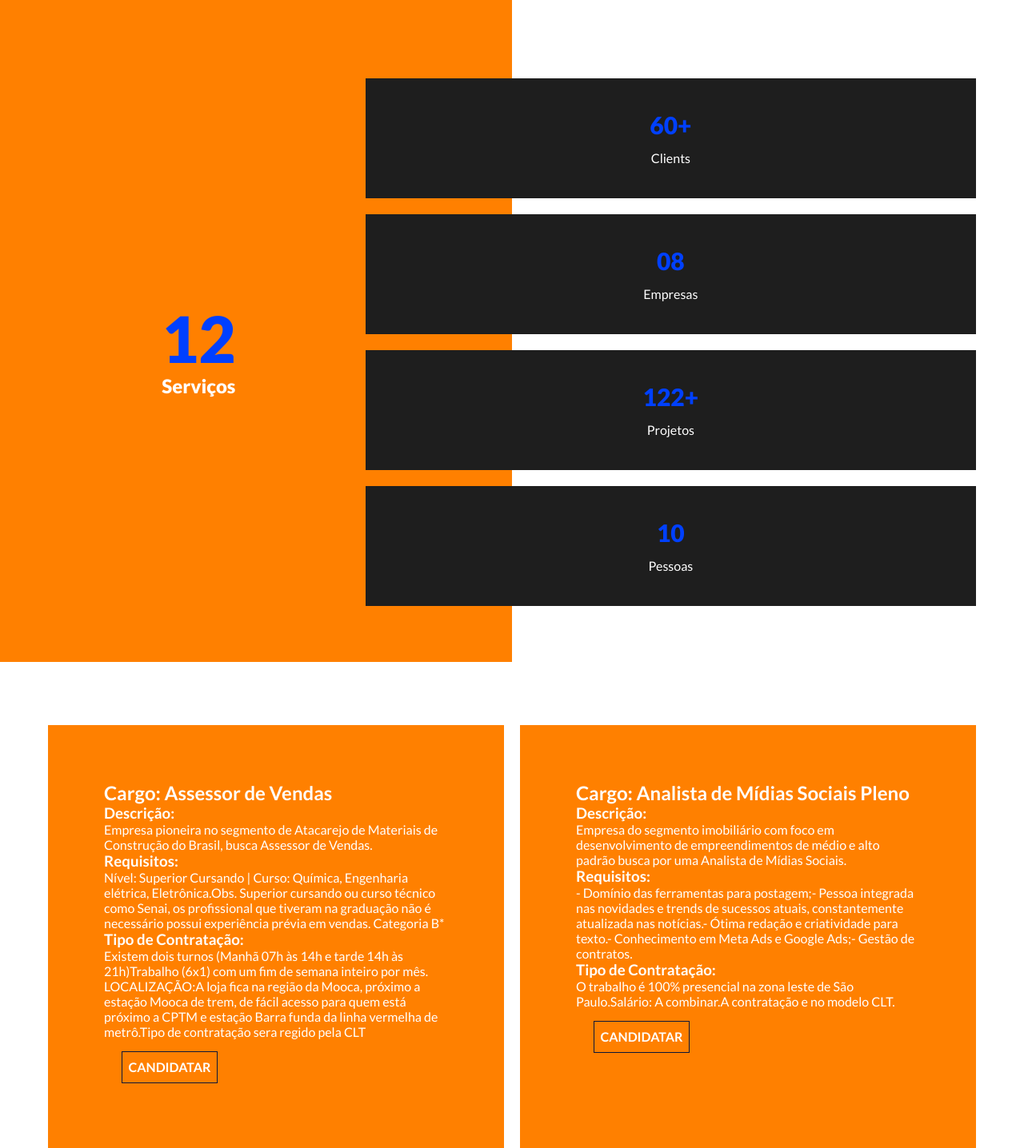
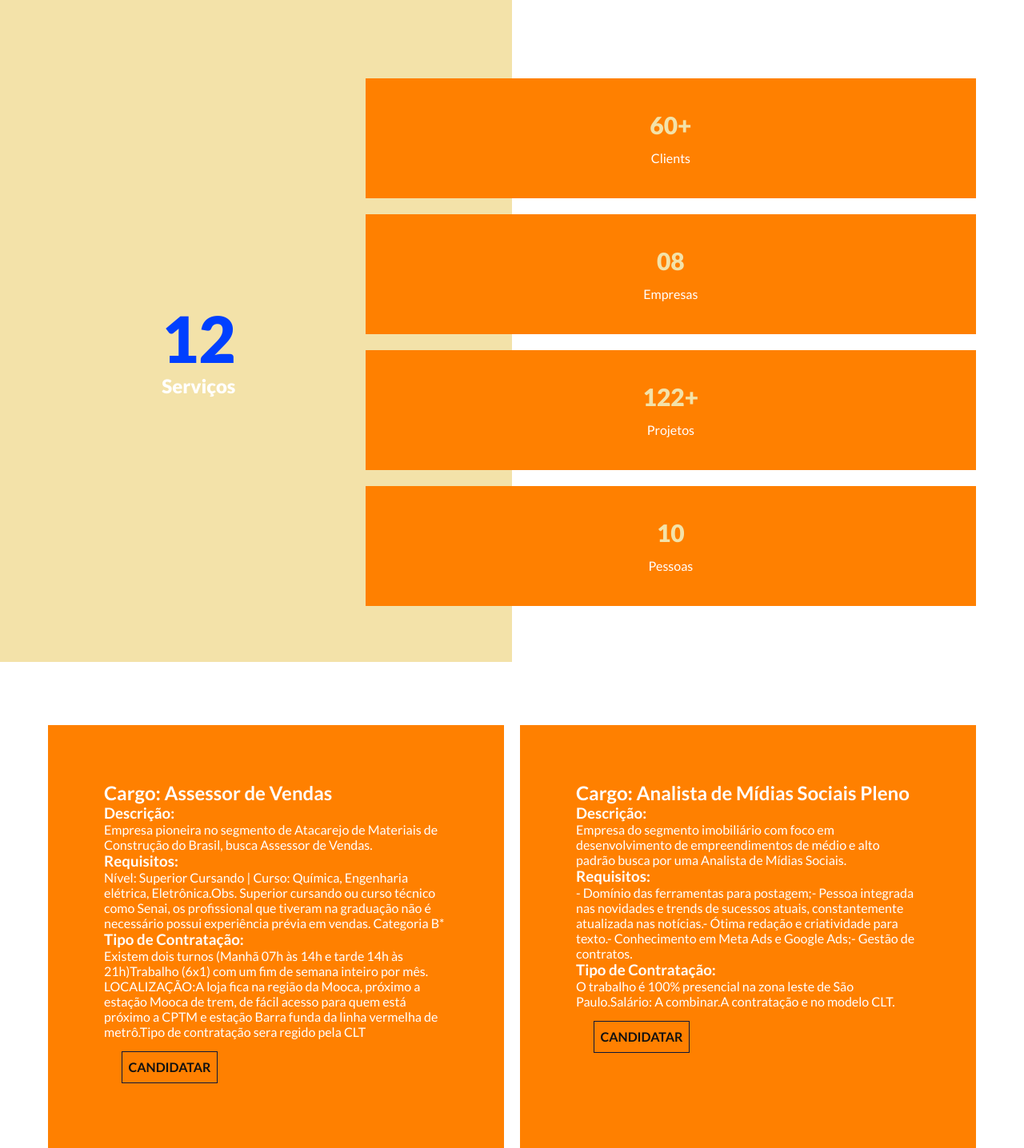
Before and after one commit to SamukaSRB/LMS-Consultoria, a React (Create React App) app: page / in a window 1280 px wide. Shown: the part 1694-3130 px from the top of the page at 80% size. Built offline with nearby package versions, Linux system fonts and the light colour scheme.

Commit message:
Ajuste de logo

```diff
--- a/src/index.css
+++ b/src/index.css
@@ -14,7 +14,7 @@
   --orange:#FF8000;
   --orange-text: #FF8000;
   --dark-light: #181818;
-  --dark: #111;
+  --dark: #F3E2A9;
   --light: #ffffff;
   --green: #298A08;
 }
@@ -159,7 +159,7 @@ header .mobile-links {
   height: 100%;
   top: 0;
   bottom: 0;
-  background: var(--orange);
+  background: var(--dark);
   width: 50%;
   z-index: -1;
 }
@@ -257,14 +257,14 @@ header .mobile-links {
   flex-direction: column;
   justify-content: center;
   align-items: center;
-  background: #1e1e1e;
+  background: var(--orange);
   margin-bottom: 20px;
   height: 150px;
 }
 .portfolio h4 {
   font-size: 30px;
   line-height: 40px;
-  color: var(--red-text);
+  color: var(--dark);
   font-weight: 900;
 }
 .portfolio p {
@@ -302,7 +302,7 @@ header .mobile-links {
   text-transform: uppercase;
   border: 1px solid var(--red-dark);
   font-weight: 600;
-  color: #fff;
+  color: #111;
 }
 
 .vagas .btn-info .btn:hover {
@@ -327,7 +327,7 @@ header .mobile-links {
   display: flex;
   align-items: center;
   justify-content: center;
-  background-color: #1e1e1e;
+  background-color: var(--orange);
   padding: 60px 0px;
   overflow: hidden;
 }
```
